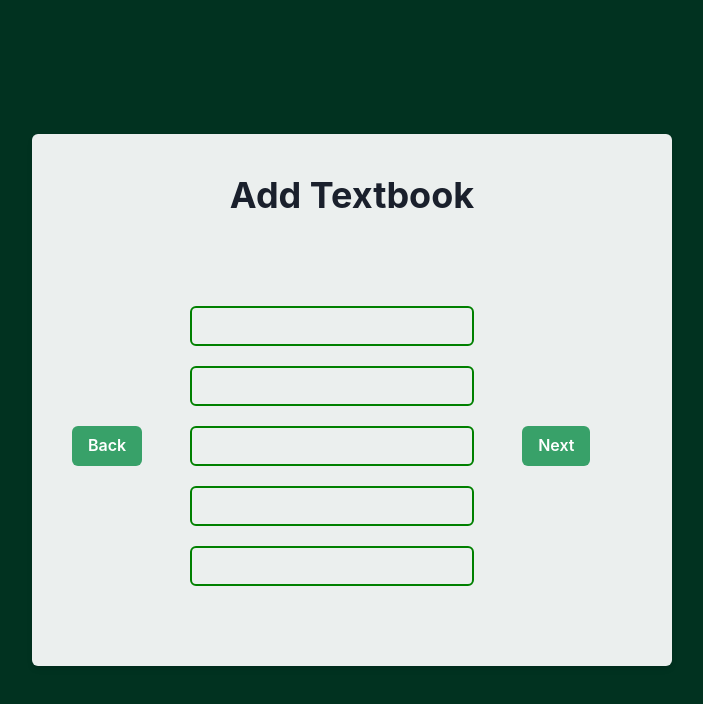
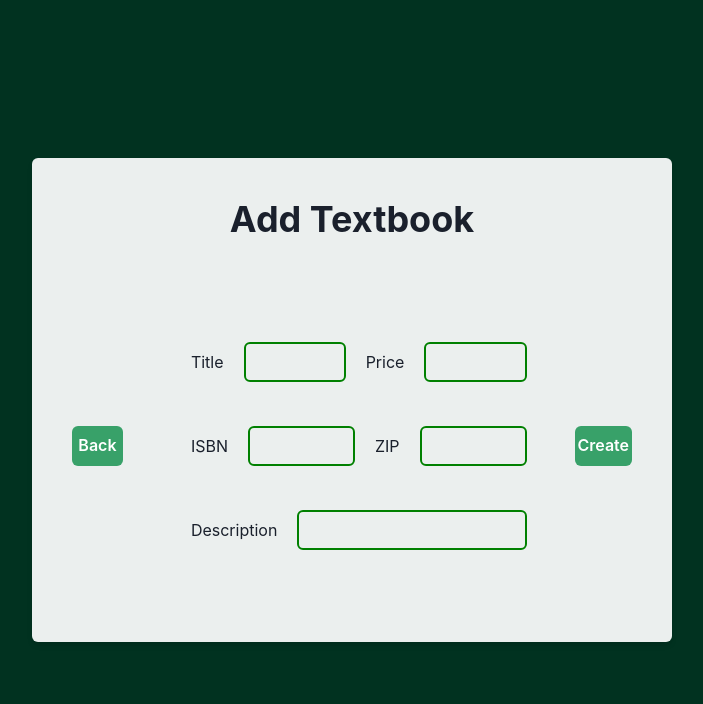
Before and after one commit to JacquesLJT/COS420_Project, a React (Create React App) app in the folder Development/cswap/: page /createListing in a window 1280 px wide. Both pictures are taken after a click on the button "Texbooks". Shown: the top 704 px of the page, without its empty margins (288-991 px from the left). Built offline with nearby package versions, Linux system fonts and the light colour scheme; no server answers.

Commit message:
Updated the create listing page

```diff
--- a/Development/cswap/src/components/CreateListing.js
+++ b/Development/cswap/src/components/CreateListing.js
@@ -45,8 +45,7 @@ function SelectProduct() {
                         leftIcon={<ImBooks />}
                         boxShadow="lg"
                         colorScheme="green"
-                        variant="outline"
-                        onClick={createTextBookListing}>
+                        variant="outline">
                         <Link to="textbook/">Texbooks</Link>
                     </Button>
                     <Button
@@ -78,7 +77,7 @@ function SelectProduct() {
                         <Link to="appliances/">Appliances</Link>
                     </Button>
                 </VStack>
-                <Button colorScheme={"green"}>Next</Button>
+                <Button colorScheme={"green"} visibility={'hidden'}>Next</Button>
             </HStack>
         </Stack>
     )
@@ -99,13 +98,27 @@ function TextBookForm() {
                     <Link to="/createListing">Back</Link>
                 </Button>
                 <VStack spacing={5} p={10}>
+                    <Center>
+                        <Text p={5}>Title</Text>
                         <Input borderColor="green" border ="2px"></Input>
+
+                        <Text p={5}>Price</Text>
                         <Input borderColor="green" border ="2px"></Input>
+                    </Center>
+
+                    <Center>
+                        <Text p={5}>ISBN</Text>
                         <Input borderColor="green" border ="2px"></Input>
+                        <Text p={5}>ZIP</Text>
                         <Input borderColor="green" border ="2px"></Input>
+                    </Center>
+
+                    <Center>
+                        <Text p={5}>Description</Text>
                         <Input borderColor="green" border ="2px"></Input>
+                    </Center>
                 </VStack>
-                <Button colorScheme={"green"}>Next</Button>
+                <Button colorScheme={"green"}><Link to="/home">Create</Link></Button>
             </HStack>
         </Stack>
     )
@@ -121,13 +134,27 @@ function ApartmentRentalsForm() {
                     <Link to="/createListing">Back</Link>
                 </Button>
                 <VStack spacing={5} p={10}>
+                    <Center>
+                        <Text p={5}>Title</Text>
                         <Input borderColor="green" border ="2px"></Input>
+
+                        <Text p={5}>Price</Text>
                         <Input borderColor="green" border ="2px"></Input>
+                    </Center>
+
+                    <Center>
+                        <Text p={5}>ISBN</Text>
                         <Input borderColor="green" border ="2px"></Input>
+                        <Text p={5}>ZIP</Text>
                         <Input borderColor="green" border ="2px"></Input>
+                    </Center>
+
+                    <Center>
+                        <Text p={5}>Description</Text>
                         <Input borderColor="green" border ="2px"></Input>
+                    </Center>
                 </VStack>
-                <Button colorScheme={"green"}>Next</Button>
+                <Button colorScheme={"green"}><Link to="/home">Create</Link></Button>
             </HStack>
         </Stack>
     )
@@ -143,13 +170,27 @@ function ElectronicsForm() {
                     <Link to="/createListing">Back</Link>
                 </Button>
                 <VStack spacing={5} p={10}>
+                <Center>
+                        <Text p={5}>Title</Text>
                         <Input borderColor="green" border ="2px"></Input>
+
+                        <Text p={5}>Price</Text>
                         <Input borderColor="green" border ="2px"></Input>
+                    </Center>
+
+                    <Center>
+                        <Text p={5}>ISBN</Text>
                         <Input borderColor="green" border ="2px"></Input>
+                        <Text p={5}>ZIP</Text>
                         <Input borderColor="green" border ="2px"></Input>
+                    </Center>
+
+                    <Center>
+                        <Text p={5}>Description</Text>
                         <Input borderColor="green" border ="2px"></Input>
+                    </Center>
                 </VStack>
-                <Button colorScheme={"green"}>Next</Button>
+                <Button colorScheme={"green"}><Link to="/home">Create</Link></Button>
             </HStack>
         </Stack>
     )
@@ -165,13 +206,27 @@ function FurnitureForm() {
                     <Link to="/createListing">Back</Link>
                 </Button>
                 <VStack spacing={5} p={10}>
+                <Center>
+                        <Text p={5}>Title</Text>
                         <Input borderColor="green" border ="2px"></Input>
+
+                        <Text p={5}>Price</Text>
                         <Input borderColor="green" border ="2px"></Input>
+                    </Center>
+
+                    <Center>
+                        <Text p={5}>ISBN</Text>
                         <Input borderColor="green" border ="2px"></Input>
+                        <Text p={5}>ZIP</Text>
                         <Input borderColor="green" border ="2px"></Input>
+                    </Center>
+
+                    <Center>
+                        <Text p={5}>Description</Text>
                         <Input borderColor="green" border ="2px"></Input>
+                    </Center>
                 </VStack>
-                <Button colorScheme={"green"}>Next</Button>
+                <Button colorScheme={"green"}><Link to="/home">Create</Link></Button>
             </HStack>
         </Stack>
     )
@@ -187,13 +242,27 @@ function AppliancesForm() {
                     <Link to="/createListing">Back</Link>
                 </Button>
                 <VStack spacing={5} p={10}>
+                <Center>
+                        <Text p={5}>Title</Text>
                         <Input borderColor="green" border ="2px"></Input>
+
+                        <Text p={5}>Price</Text>
                         <Input borderColor="green" border ="2px"></Input>
+                    </Center>
+
+                    <Center>
+                        <Text p={5}>ISBN</Text>
                         <Input borderColor="green" border ="2px"></Input>
+                        <Text p={5}>ZIP</Text>
                         <Input borderColor="green" border ="2px"></Input>
+                    </Center>
+
+                    <Center>
+                        <Text p={5}>Description</Text>
                         <Input borderColor="green" border ="2px"></Input>
+                    </Center>
                 </VStack>
-                <Button colorScheme={"green"}>Next</Button>
+                <Button colorScheme={"green"}><Link to="/home">Create</Link></Button>
             </HStack>
         </Stack>
     )
```
Lines whose indentation alone changed are shown as unchanged.
